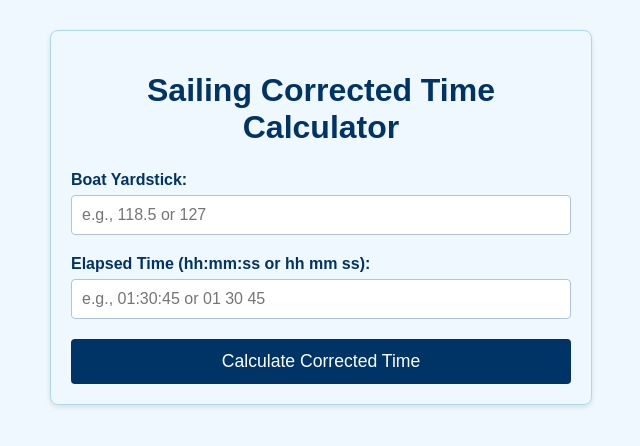
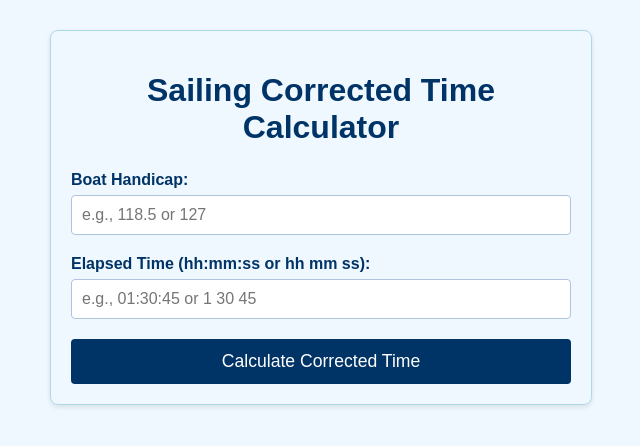
Before and after one commit to Createwaves/results, a plain HTML site: page index.html in a window 1280 px wide. Shown: the full height of the page, 319-959 px from the left. Drawn offline with Linux system fonts and the light colour scheme.

Commit message:
Update index.html

```diff
--- a/index.html
+++ b/index.html
@@ -95,13 +95,13 @@
     <h1>Sailing Corrected Time Calculator</h1>
 
     <div class="form-group">
-        <label for="yardstick">Boat Yardstick:</label>
+        <label for="yardstick">Boat Handicap:</label>
         <input type="number" id="yardstick" step="0.1" placeholder="e.g., 118.5 or 127">
     </div>
 
     <div class="form-group">
         <label for="elapsed-time">Elapsed Time (hh:mm:ss or hh mm ss):</label>
-        <input type="text" id="elapsed-time" placeholder="e.g., 01:30:45 or 01 30 45">
+        <input type="text" id="elapsed-time" placeholder="e.g., 01:30:45 or 1 30 45">
     </div>
 
     <button id="calculate-btn">Calculate Corrected Time</button>
```
